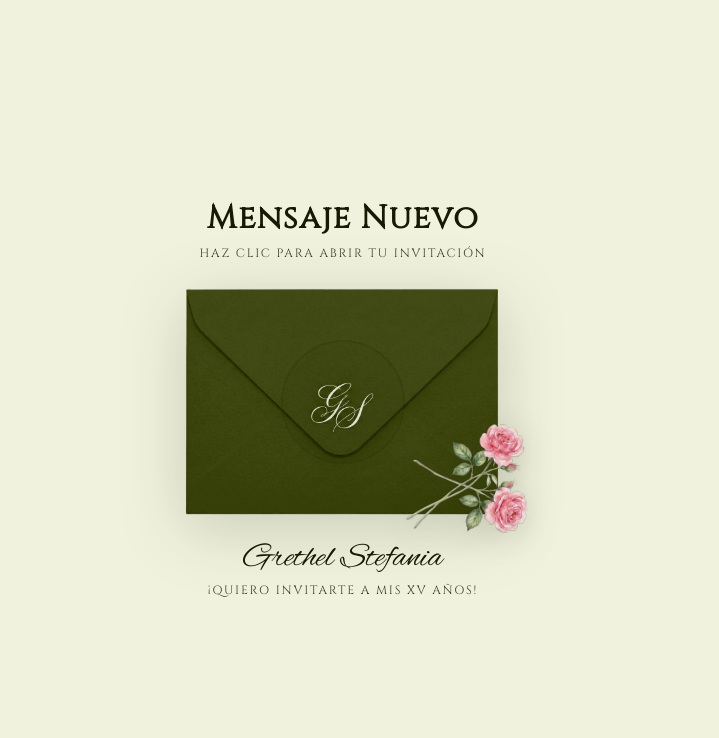
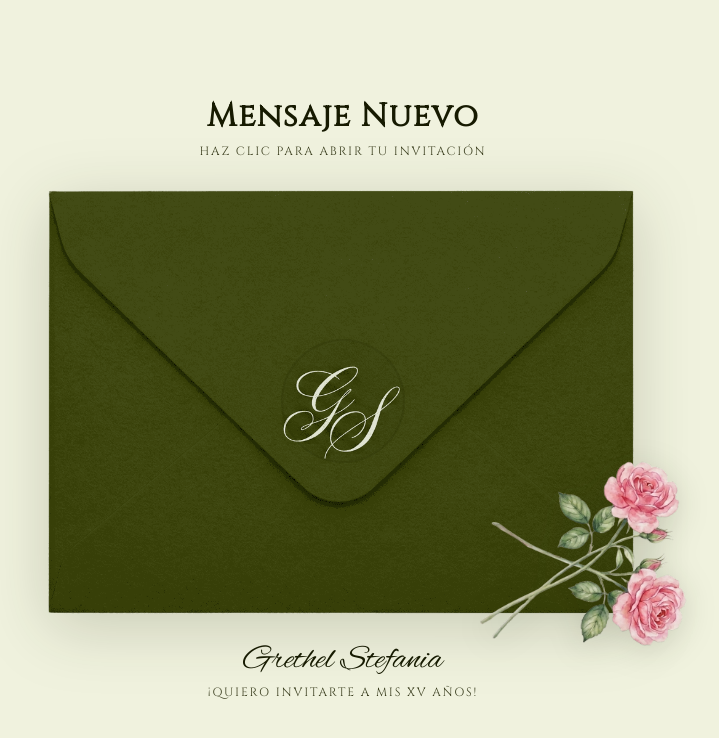
Before and after one commit to TuAmigoInvitaciones/tpl-xv-jade-silvestre, a React (Vite) app: page /envelope in a window 1280 px wide. Shown: the top 738 px of the page, without its empty margins (297-1016 px from the left). Built offline with nearby package versions, Linux system fonts and the light colour scheme; no server answers.

Commit message:
style(desktop) 🎨: Implement envelope transition in desktop

```diff
--- a/src/modules/envelope/_envelope.scss
+++ b/src/modules/envelope/_envelope.scss
@@ -99,17 +99,43 @@
             bottom: -2.8rem;
             right: -2.8rem;
         }
+
+        @include mix.respondToMin('md') {
+            bottom: -3.5rem;
+            right: -3.5rem;
+        }
+
+        @include mix.respondToMin('lg') {
+            bottom: -4.2rem;
+            right: -4.2rem;
+        }
+
+        @include mix.respondToMin('xl') {
+            bottom: -4.8rem;
+            right: -4.8rem;
+        }
     }
 
     &__flowers-corner-img {
         width: 10rem;
-        max-width: 14rem;
         height: auto;
         display: block;
         filter: drop-shadow(0 6px 16px rgba(vars.$color-primary-900, 0.15));
 
         @include mix.respondToMin('sm') {
             width: 13rem;
+        }
+
+        @include mix.respondToMin('md') {
+            width: 16rem;
+        }
+
+        @include mix.respondToMin('lg') {
+            width: 19rem;
+        }
+
+        @include mix.respondToMin('xl') {
+            width: 22rem;
         }
     }
 
@@ -123,11 +149,31 @@
 
     &__closed-img,
     &__open-img {
-        width: 100%;
-        max-width: 32rem;
+        width: 88vw;
+        max-width: 34rem;
         height: auto;
         display: block;
         filter: drop-shadow(0 14px 32px rgba(vars.$color-primary-900, 0.18));
+
+        @include mix.respondToMin('sm') {
+            width: 80vw;
+            max-width: 44rem;
+        }
+
+        @include mix.respondToMin('md') {
+            width: 75vw;
+            max-width: 56rem;
+        }
+
+        @include mix.respondToMin('lg') {
+            width: 70vw;
+            max-width: 68rem;
+        }
+
+        @include mix.respondToMin('xl') {
+            width: 65vw;
+            max-width: 60rem;
+        }
     }
 
     &__polaroid {
@@ -146,10 +192,31 @@
         pointer-events: none;
 
         @include mix.respondToMin('sm') {
-            width: 16.5rem;
-            margin-left: -8.25rem;
-            top: 3.8rem;
+            width: 20rem;
+            margin-left: -10rem;
+            top: 4rem;
             padding: 1rem 1rem 1.3rem;
+        }
+
+        @include mix.respondToMin('md') {
+            width: 26rem;
+            margin-left: -13rem;
+            top: 5rem;
+            padding: 1.3rem 1.3rem 1.7rem;
+        }
+
+        @include mix.respondToMin('lg') {
+            width: 32rem;
+            margin-left: -16rem;
+            top: 6rem;
+            padding: 1.6rem 1.6rem 2.1rem;
+        }
+
+        @include mix.respondToMin('xl') {
+            width: 38rem;
+            margin-left: -19rem;
+            top: 7rem;
+            padding: 1.9rem 1.9rem 2.5rem;
         }
     }
 
@@ -160,7 +227,19 @@
         background-color: #f5f5f3;
 
         @include mix.respondToMin('sm') {
-            height: 16rem;
+            height: 18rem;
+        }
+
+        @include mix.respondToMin('md') {
+            height: 23rem;
+        }
+
+        @include mix.respondToMin('lg') {
+            height: 29rem;
+        }
+
+        @include mix.respondToMin('xl') {
+            height: 35rem;
         }
 
         img {
@@ -180,7 +259,19 @@
         line-height: 1;
 
         @include mix.respondToMin('sm') {
-            font-size: 2.1rem;
+            font-size: 2.3rem;
+        }
+
+        @include mix.respondToMin('md') {
+            font-size: 2.9rem;
+        }
+
+        @include mix.respondToMin('lg') {
+            font-size: 3.5rem;
+        }
+
+        @include mix.respondToMin('xl') {
+            font-size: 4.2rem;
         }
     }
 
```
